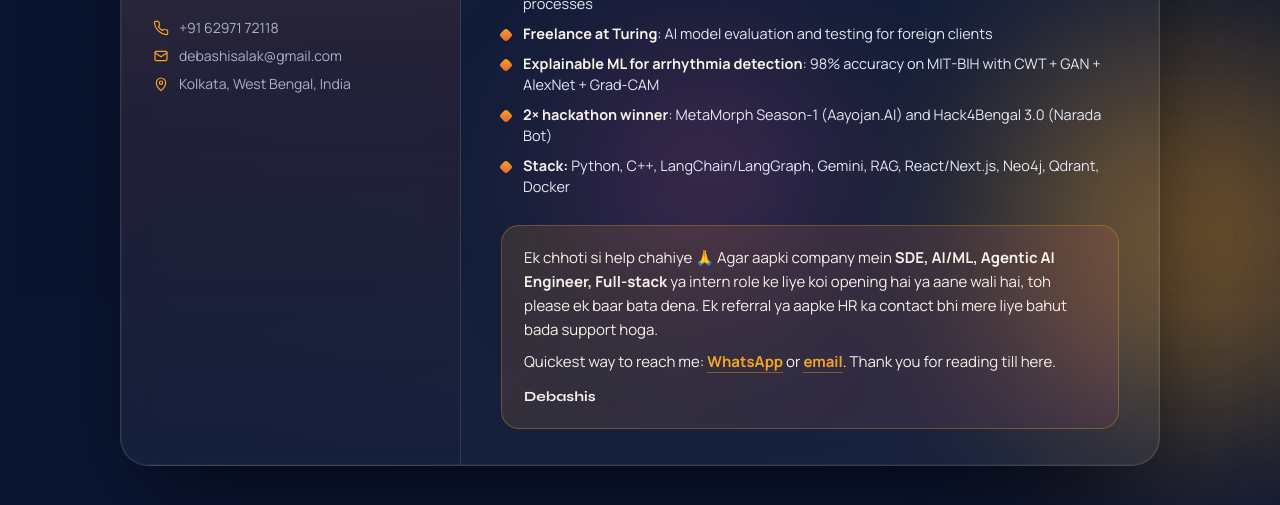
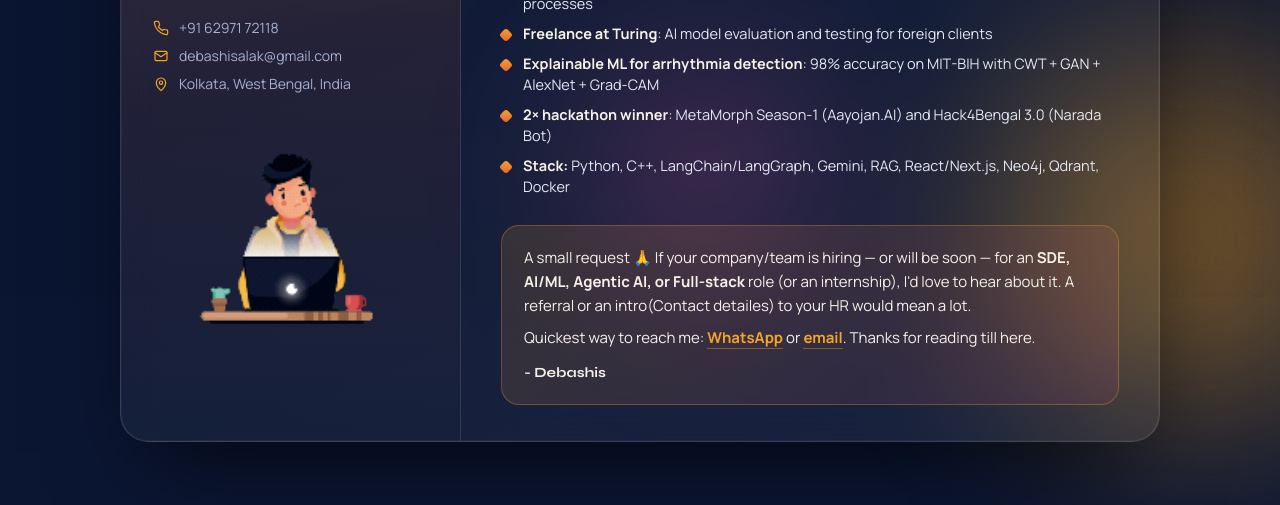
Before and after one commit to Debashis7307/Deb_card, a plain HTML site: page index.html in a window 1280 px wide. Shown: the part 503-1008 px from the top of the page. After the commit the page ends 984 px from the top, so only its background shows below. Drawn offline with Linux system fonts and the light colour scheme.

Commit message:
some quick update

```diff
--- a/index.html
+++ b/index.html
@@ -85,6 +85,17 @@ h1{font-family:"Syne",sans-serif;font-weight:800;font-size:clamp(30px,3.4vw,40px
 .meta a,.meta span{display:flex;align-items:center;gap:10px;color:inherit;text-decoration:none}
 .meta a:hover{color:var(--cream)}
 .meta svg{width:16px;height:16px;flex:none;stroke:var(--saffron);fill:none;stroke-width:1.8;stroke-linecap:round;stroke-linejoin:round}
+.who-gif{
+  width:100%;
+  max-width:240px;
+  height:auto;
+  display:block;
+  border-radius:16px;
+  align-self:center;
+  margin-top:4px;
+  pointer-events:none;
+  background:transparent;
+}
 
 /* right: content */
 .what{padding:40px 40px 36px;display:flex;flex-direction:column;gap:28px;transform:translateZ(16px)}
@@ -146,6 +157,7 @@ h2{font-family:"Syne",sans-serif;font-weight:700;font-size:13px;letter-spacing:.
   .links{grid-template-columns:1fr 1fr}
   .lk{font-size:13px;padding:12px}
   .bio{font-size:15.5px}
+  .who-gif{max-width:200px}
 }
 @media (prefers-reduced-motion:reduce){
   .card{animation:none;transition:none}
@@ -170,9 +182,10 @@ h2{font-family:"Syne",sans-serif;font-weight:700;font-size:13px;letter-spacing:.
     <div class="meta">
       <a href="tel:+916297172118"><svg viewBox="0 0 24 24"><path d="M22 16.9v3a2 2 0 0 1-2.2 2 19.8 19.8 0 0 1-8.6-3.1 19.5 19.5 0 0 1-6-6A19.8 19.8 0 0 1 2.1 4.2 2 2 0 0 1 4.1 2h3a2 2 0 0 1 2 1.7c.1 1 .4 1.9.7 2.8a2 2 0 0 1-.5 2.1L8.1 9.9a16 16 0 0 0 6 6l1.3-1.3a2 2 0 0 1 2.1-.4c.9.3 1.8.6 2.8.7a2 2 0 0 1 1.7 2z"/></svg>+91 62971 72118</a>
       <a href="mailto:debashisalak@gmail.com"><svg viewBox="0 0 24 24"><rect x="3" y="5" width="18" height="14" rx="2"/><path d="m3 7 9 6 9-6"/></svg>debashisalak@gmail.com</a>
-      <span><svg viewBox="0 0 24 24"><path d="M12 22s7-6.3 7-12a7 7 0 1 0-14 0c0 5.7 7 12 7 12z"/><circle cx="12" cy="10" r="2.5"/></svg>Kolkata, West Bengal, India</span>
-    </div>
-  </section>
+       <span><svg viewBox="0 0 24 24"><path d="M12 22s7-6.3 7-12a7 7 0 1 0-14 0c0 5.7 7 12 7 12z"/><circle cx="12" cy="10" r="2.5"/></svg>Kolkata, West Bengal, India</span>
+     </div>
+     <img class="who-gif" src="Developer.gif" alt="Developer at work" loading="lazy">
+   </section>
 
   <section class="what">
     <p class="bio">Fresh CSE grad who builds <strong>agentic AI systems</strong> that actually ship: multi-agent pipelines with LangGraph and Gemini, explainable ML for medical diagnostics, and full-stack apps in React/Next.js. Two hackathon wins, one GATE qualification, and a habit of automating whatever gets in the way.</p>
@@ -202,9 +215,9 @@ h2{font-family:"Syne",sans-serif;font-weight:700;font-size:13px;letter-spacing:.
     </div>
 
     <div class="ask">
-      <p>Ek chhoti si help chahiye 🙏 Agar aapki company mein <b>SDE, AI/ML, Agentic AI Engineer, Full-stack</b> ya intern role ke liye koi opening hai ya aane wali hai, toh please ek baar bata dena. Ek referral ya aapke HR ka contact bhi mere liye bahut bada support hoga.</p>
-      <p>Quickest way to reach me: <a href="https://wa.me/916297172118" target="_blank" rel="noopener">WhatsApp</a> or <a href="mailto:debashisalak@gmail.com">email</a>. Thank you for reading till here.</p>
-      <p class="sig">Debashis</p>
+      <p>A small request 🙏 If your company/team is hiring — or will be soon — for an <b>SDE, AI/ML, Agentic AI, or Full-stack</b> role (or an internship), I'd love to hear about it. A referral or an intro(Contact detailes) to your HR would mean a lot.</p>
+      <p>Quickest way to reach me: <a href="https://wa.me/916297172118" target="_blank" rel="noopener">WhatsApp</a> or <a href="mailto:debashisalak@gmail.com">email</a>. Thanks for reading till here.</p>
+      <p class="sig">- Debashis</p>
     </div>
   </section>
 </article>
```
Also changed, not shown: Developer.gif (added).
